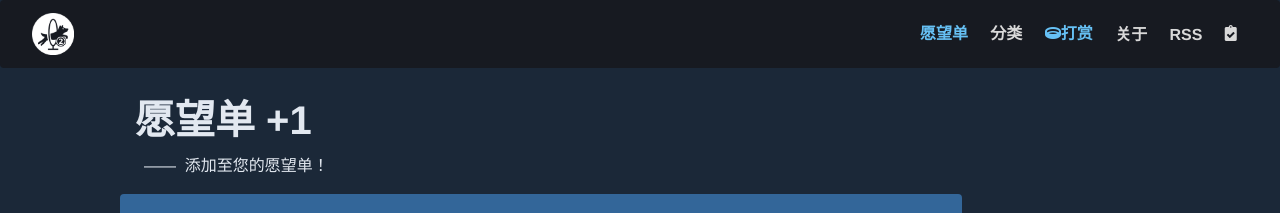
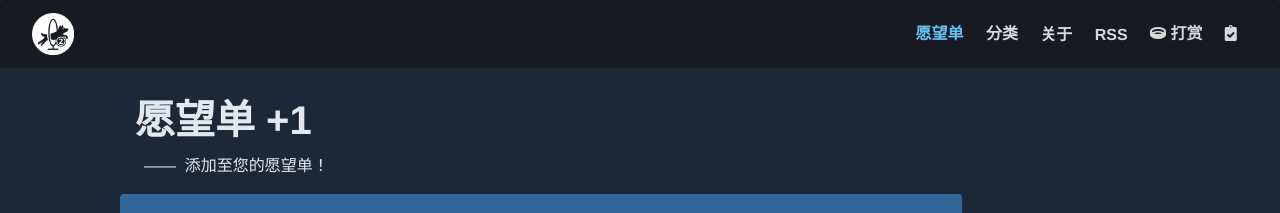
Before and after one commit to vicevolf/wishlist-gold, a Jekyll site: the page built from index.html, in a window 1280 px wide. Shown: the top 213 px of the page. Built offline with Jekyll 4.4.1, drawn with Linux system fonts in a browser that asks for light colours; the list of posts is cut into pages by our own code; comment, search, counter and statistics services are not loaded.

Commit message:
Update menu-header.html

```diff
--- a/_includes/menu-header.html
+++ b/_includes/menu-header.html
@@ -5,9 +5,6 @@
 </li>
 <li class="nav-item">
     <a class="nav-link" href="{{site.baseurl}}/categories.html">分类</a>
-</li>
-<li class="nav-item">
-    <a class="nav-link active" href="https://afdian.net/@volfclub/" target="_blank"><i class="fas fa-ring fa-spin"></i>打赏</a>
 </li>
 <!-- <li class="nav-item">
     <a class="nav-link" href="{{site.baseurl}}/contact.html">联络</a>
@@ -17,6 +14,9 @@
 </li>
 <li class="nav-item">
     <a class="nav-link" href="{{site.baseurl}}/feed.xml"><span class="align-middle">RSS</span></a>
+</li>
+<li class="nav-item">
+    <a class="nav-link" href="https://afdian.net/@volfclub/" target="_blank"><i class="fas fa-ring fa-spin"></i>&nbsp;打赏</a>
 </li>
 <li class="nav-item dropdown">
 	<a class="nav-link" href="#" id="dropdown02" data-toggle="dropdown" aria-haspopup="true" aria-expanded="false">
```
